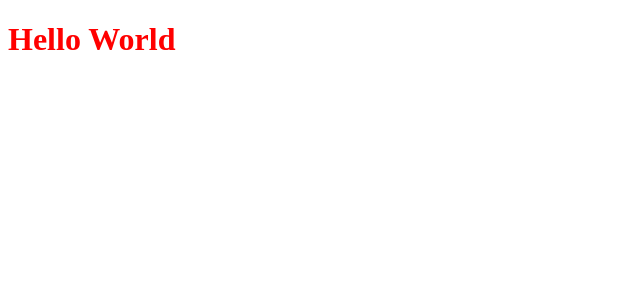
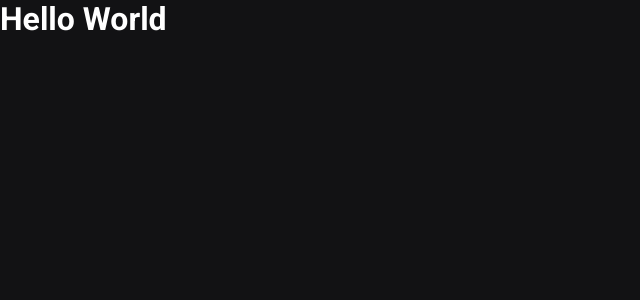
Before and after one commit to marcostaborda/ignews-ignite-nextjs, a Next.js app: page / in a window 1280 px wide. Shown: the top 300 px of the page, without its empty margins (0-640 px from the left). Built offline with nearby package versions, Linux system fonts and the light colour scheme.

Commit message:
feat(scss global) - add scss global

```diff
--- a/src/pages/_app.tsx
+++ b/src/pages/_app.tsx
@@ -1,6 +1,8 @@
 import { AppProps } from 'next/app'
 
-function MyApp({ Component, pageProps }: AppProps ) {
+import '../styles/global.scss'
+
+function MyApp({ Component, pageProps }: AppProps) {
   return <Component {...pageProps} />
 }
 
--- a/src/pages/index.tsx
+++ b/src/pages/index.tsx
@@ -1,5 +1,4 @@
 import Head from 'next/head'
-import styles from '../styles/home.module.scss'
 
 export default function Home() {
   return (
@@ -7,8 +6,8 @@
       <Head>
         <title>Início | ig.news</title>
       </Head>
-      <h1 className={styles.title}>Hello World
-
+      <h1>
+        Hello World
       </h1>
     </>
   )
--- /dev/null
+++ b/src/styles/global.scss
@@ -0,0 +1,46 @@
+* {
+  margin: 0;
+  padding: 0;
+  box-sizing: border-box;
+}
+
+:root {
+  --white: #ffff;
+
+  --gray-100: #e1e1e6;
+  --gray-300: #a8a8b3;
+  --gray-900: #121214;
+
+  --cyan-500: #61dafb;
+  --yellow-500: #eba417;
+}
+
+@media (max-width: 1080px) {
+  html {
+    font-size: 93.75%;
+  }
+}
+
+@media (max-width: 720px) {
+  html {
+    font-size: 87.5%;
+  }
+}
+
+body {
+  background: var(--gray-900);
+  color: var(--white)
+}
+
+body, input, textarea, select, button {
+  font: 400 1rem "Roboto", sans-serif
+}
+
+button {
+  cursor: pointer
+}
+
+a {
+  color: inherit;
+  text-decoration: none;
+}
--- a/src/styles/home.module.scss
+++ /dev/null
@@ -1,3 +0,0 @@
-.title {
-  color: red;
-}
```
